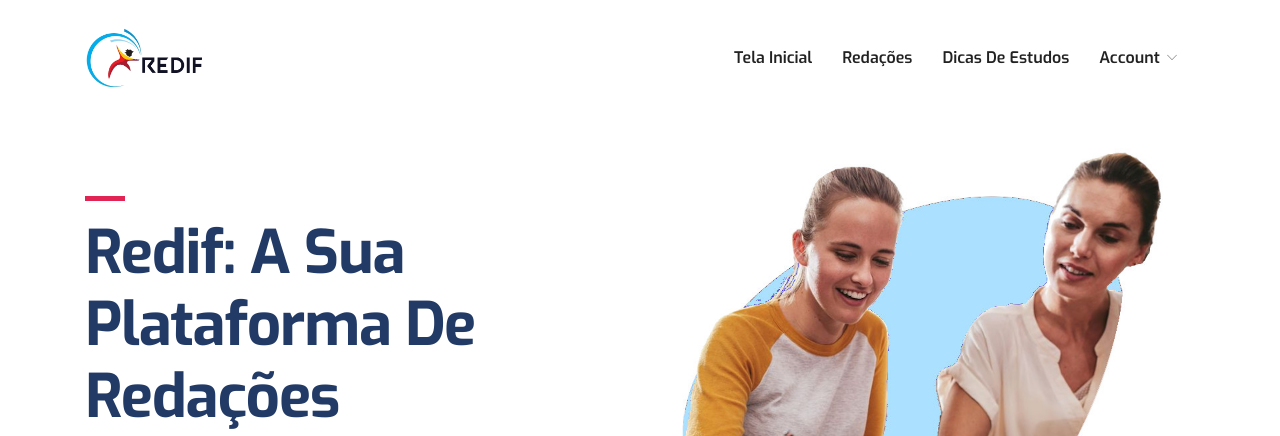
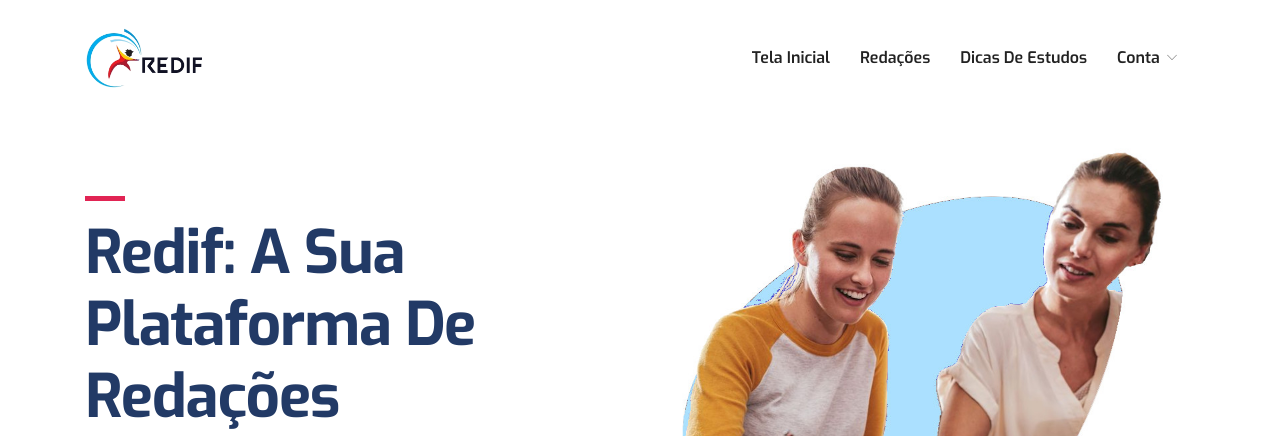
Before and after one commit to maiconrp/Trabalho-Interdisciplinar-Redif, a Django app: page /home/ in a window 1280 px wide; the page is wider, and only the part inside the window is pictured. Shown: the top 436 px of that part. Run offline with Django 4.2, Linux system fonts and the light colour scheme; data comes from the database, SQL or seed files in the repository; some libraries are stand-ins or nearby versions.

Commit message:
correcao do nav item

```diff
--- a/REDIF/templates/-nav.html
+++ b/REDIF/templates/-nav.html
@@ -31,7 +31,7 @@
 			   <li class="nav-item"><a class="nav-link" href="">Dicas de Estudos</a></li>
 
 			  	<li class="nav-item dropdown">
-					<a class="nav-link dropdown-toggle" href="{% static 'doctor.html' %}" id="dropdown03" data-toggle="dropdown" aria-haspopup="true" aria-expanded="false">Account <i class="icofont-thin-down"></i></a>
+					<a class="nav-link dropdown-toggle" href="{% static 'doctor.html' %}" id="dropdown03" data-toggle="dropdown" aria-haspopup="true" aria-expanded="false">Conta <i class="icofont-thin-down"></i></a>
 					<ul class="dropdown-menu" aria-labelledby="dropdown03">
 						{% if Usuario%}
 						<li><a class="dropdown-item" href="/redif/perfil/{{ Usuario.username }}"><img src="{% static 'img/registration/user.svg' %}" width="20px" height="15px" alt=""> {{ Usuario.username}}</a></li>
```
